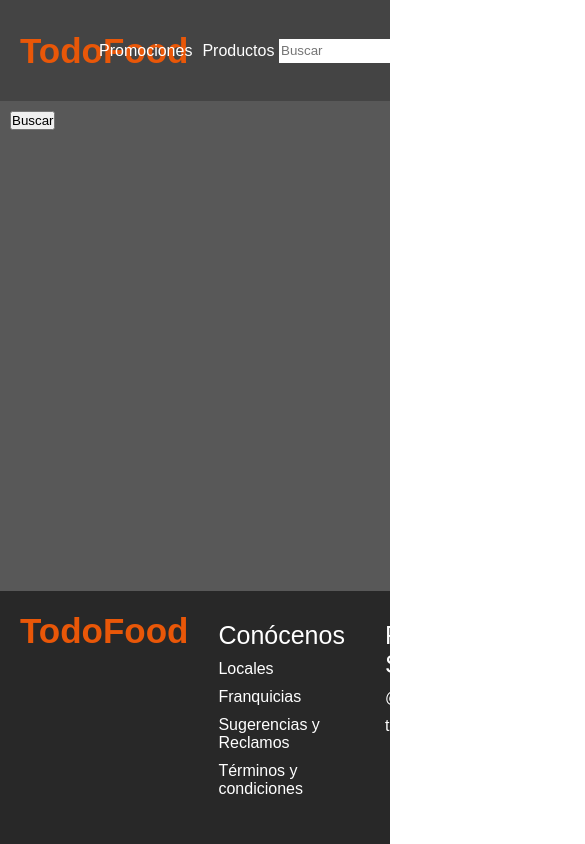
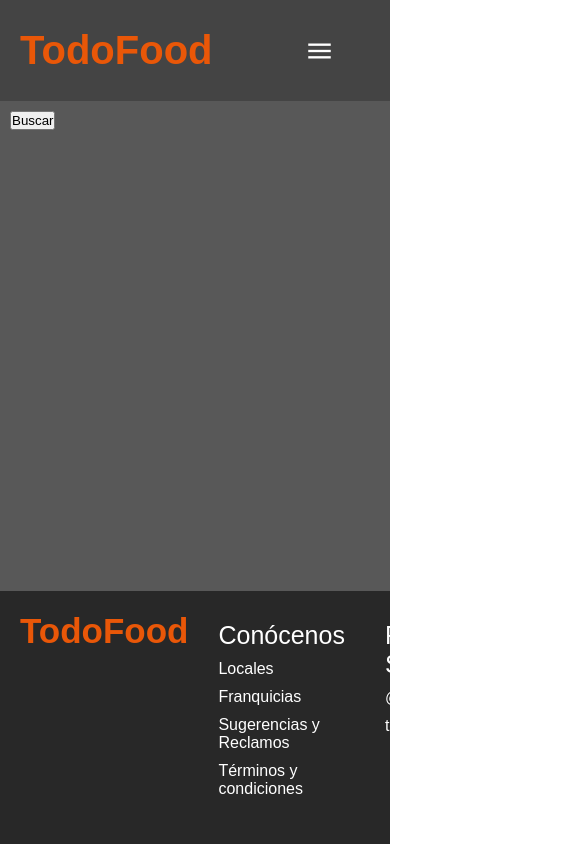
Before and after one commit to maurogarzia/FrontEndTodoFoodWithNext.js, a Next.js app in the folder frontendtodofood/: page / in a window 390 px wide. Shown: the whole page, 585 px wide, since content can reach past the window. Built offline with nearby package versions, Linux system fonts and the light colour scheme.

Commit message:
feat: add to responsive design in Header.module.css and create HeaderComponents/ItemsResponsive

```diff
--- a/frontendtodofood/components/Footer/Footer.module.css
+++ b/frontendtodofood/components/Footer/Footer.module.css
@@ -5,6 +5,8 @@
     color: white;
     padding: 20px;
     height: 30vh;
+    min-width: 100vw;
+    overflow-x: hidden;
 }
 .title{
     font-size: 35px;
--- a/frontendtodofood/components/Header/Header.module.css
+++ b/frontendtodofood/components/Header/Header.module.css
@@ -6,6 +6,8 @@
     height: 12vh;
     background-color: #444444;
     color: white;
+    overflow-x: hidden;
+    z-index: 3;
 }
 .containerPrincipal h1{
     padding: 10px;
@@ -52,3 +54,34 @@
 .containerAccount span{
     cursor: pointer;
 }
+.viewResponsive{
+    display: none;
+}
+.ItemsResponsive{
+    position: absolute;
+    height: 89%;
+    width: 100%;
+    top: 90px;
+    background-color: rgba(0, 0, 0, 0.552);
+}
+
+@media (max-width: 800px) {
+    .items,
+    .search,
+    .containerAccount{
+        display: none;
+    }
+    .viewResponsive{
+        display: flex;
+        width: 50%;
+        justify-content: center;
+        align-items: center;
+    }
+    .viewResponsive span{
+        font-size: 30px;
+    }
+    .containerPrincipal h1{
+        width: 100%;
+        font-size: 40px;
+    }
+}
--- a/frontendtodofood/components/Header/Header.tsx
+++ b/frontendtodofood/components/Header/Header.tsx
@@ -1,7 +1,15 @@
+"use client"
+import { useState } from 'react'
 import style from './Header.module.css'
+import ItemsResponsive from './HeaderComponents/ItemsResponsive/ItemsResponsive'
+
 
 function Header() {
+
+    const [viewResponsive, setViewResponsive] = useState<boolean>(false)
+
     return (
+        <div>
             <div className={style.containerPrincipal}>
                 <h1>TodoFood</h1>
                 <div className={style.items}>
@@ -18,6 +26,16 @@ function Header() {
                 <div className={style.containerAccount}>
                     <span className="material-symbols-outlined">account_circle</span>
                 </div>
+
+                <div className={style.viewResponsive}>
+                    <span onClick={() => setViewResponsive(true)} className="material-symbols-outlined">menu</span>
+                </div>
+
+            </div>
+
+            {viewResponsive &&
+                <div className={style.ItemsResponsive}><ItemsResponsive setView={setViewResponsive}/></div>
+            }
         </div>
     )
 }
--- /dev/null
+++ b/frontendtodofood/components/Header/HeaderComponents/ItemsResponsive/ItemsResponsive.module.css
@@ -0,0 +1,27 @@
+.containerPrincipal{
+    width: 100%;
+    top: 90px;
+    left: 0;
+    background-color: white;
+    color: gray;
+    padding: 10px;
+}
+.containerPrincipal p{
+    width: 100%;
+    padding: 5px;
+}
+.containerPrincipal p:hover{
+    background-color: gray;
+    color: white;
+}
+.containerPrincipal input{
+    padding: 5px;
+    width: 100%;
+}
+.button{
+    background-color: red;
+    color: white;
+    width: 100%;
+    padding: 5px;
+    border: none;
+}
--- /dev/null
+++ b/frontendtodofood/components/Header/HeaderComponents/ItemsResponsive/ItemsResponsive.tsx
@@ -0,0 +1,19 @@
+import style from './ItemsResponsive.module.css'
+
+interface Props {
+    setView: React.Dispatch<React.SetStateAction<boolean>>
+}
+
+function ItemsResponsive({setView} : Props ) {
+    return (
+        <div className={style.containerPrincipal}>
+            <input type="text" placeholder='Buscar...'/>
+            <p>Promociones</p>
+            <p>Productos</p>
+            <p>Sucursales</p>
+            <button className={style.button} onClick={() => setView(false)}>Cerrar</button>
+        </div>
+    )
+}
+
+export default ItemsResponsive
```
Lines whose indentation alone changed are shown as unchanged.
